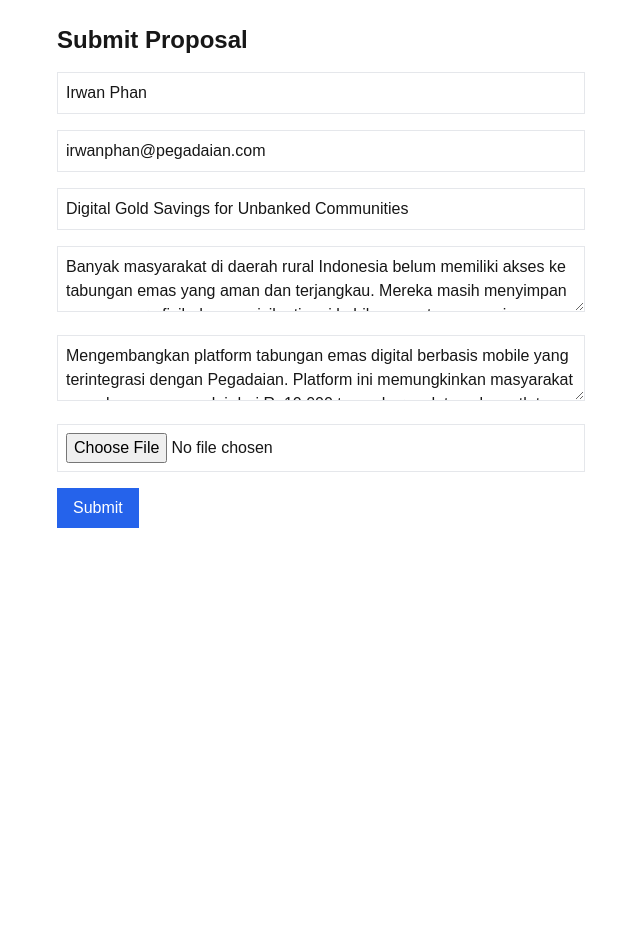
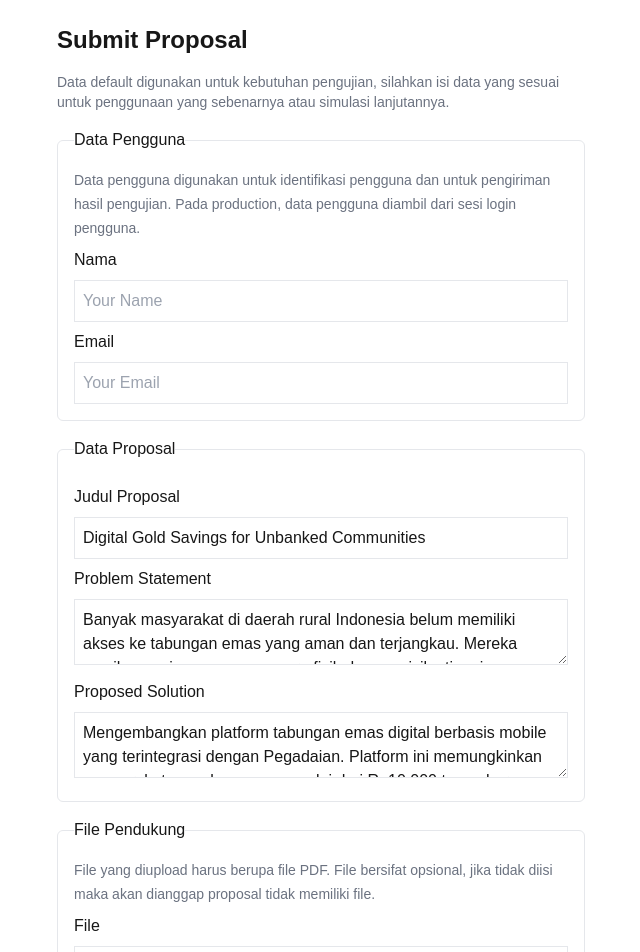
Before and after one commit to irwanphan/proval, a Next.js app: page /submit in a window 1280 px wide. Shown: the top 952 px of the page, without its empty margins (319-959 px from the left). Before the commit the page ends 800 px from the top, so only its background shows below. Built offline with nearby package versions, Linux system fonts and the light colour scheme.

Commit message:
Integrate @vercel/blob for file uploads in proposal submission and update form to enhance user experience with clearer field organization. Adjusted default values for name and email fields, and added error handling for submission process.

```diff
--- a/app/api/submit/route.ts
+++ b/app/api/submit/route.ts
@@ -1,27 +1,26 @@
 import { NextRequest, NextResponse } from 'next/server';
 import { prisma } from '@/lib/prisma';
-import { writeFile } from 'fs/promises';
-import path from 'path';
-
+import { put } from '@vercel/blob';
 import { evaluateProposal } from '@/lib/evaluateWithAI';
 
 export async function POST(req: NextRequest) {
+  try {
     const formData = await req.formData();
     const name = formData.get('name') as string;
     const email = formData.get('email') as string;
     const title = formData.get('title') as string;
     const problem = formData.get('problem') as string;
     const solution = formData.get('solution') as string;
-  const file = formData.get('file') as File;
+    const file = formData.get('file') as File | null;
 
-  if (!file || !file.name) {
-    return NextResponse.json({ message: 'No file uploaded' }, { status: 400 });
+    // Handle file upload jika ada
+    let documentUrl = '';
+    if (file && file.name) {
+      const blob = await put(file.name, file, {
+        access: 'public',
+      });
+      documentUrl = blob.url;
     }
-
-  const buffer = Buffer.from(await file.arrayBuffer());
-  const filename = `${Date.now()}_${file.name}`;
-  const filepath = path.join(process.cwd(), 'public/uploads', filename);
-  await writeFile(filepath, buffer);
 
     // Simpan ke DB
     const proposal = await prisma.proposal.create({
@@ -35,7 +34,7 @@ export async function POST(req: NextRequest) {
         title,
         problem,
         solution,
-      documentUrl: `/uploads/${filename}`,
+        documentUrl,
         status: 'SUBMITTED'
       },
     });
@@ -52,4 +51,11 @@ export async function POST(req: NextRequest) {
     });
 
     return NextResponse.json({ message: 'Proposal submitted successfully', id: proposal.id });
+  } catch (error) {
+    console.error('Error submitting proposal:', error);
+    return NextResponse.json(
+      { message: 'Failed to submit proposal', error: error instanceof Error ? error.message : 'Unknown error' },
+      { status: 500 }
+    );
   }
+}
--- a/app/submit/page.tsx
+++ b/app/submit/page.tsx
@@ -5,8 +5,8 @@ import { useRouter } from 'next/navigation';
 
 export default function SubmitProposalPage() {
   const [formData, setFormData] = useState({
-    name: 'Irwan Phan',
-    email: 'irwanphan@pegadaian.com',
+    name: '',
+    email: '',
     title: 'Digital Gold Savings for Unbanked Communities',
     problem: 'Banyak masyarakat di daerah rural Indonesia belum memiliki akses ke tabungan emas yang aman dan terjangkau. Mereka masih menyimpan emas secara fisik dengan risiko tinggi kehilangan atau pencurian.',
     solution: 'Mengembangkan platform tabungan emas digital berbasis mobile yang terintegrasi dengan Pegadaian. Platform ini memungkinkan masyarakat menabung emas mulai dari Rp10.000 tanpa harus datang ke outlet, cukup melalui aplikasi dan jaringan agen lokal.',
@@ -46,14 +46,39 @@ export default function SubmitProposalPage() {
   return (
     <main className="p-6 max-w-xl mx-auto">
       <h1 className="text-2xl font-bold mb-4">Submit Proposal</h1>
+      <p className="text-sm text-gray-500 mb-4">
+        Data default digunakan untuk kebutuhan pengujian, silahkan isi data yang sesuai untuk penggunaan yang sebenarnya atau simulasi lanjutannya.
+      </p>
       <form onSubmit={handleSubmit} className="space-y-4">
-        <input name="name" placeholder="Your Name" required value={formData.name} onChange={handleChange} className="w-full border p-2" />
-        <input name="email" placeholder="Your Email" required value={formData.email} onChange={handleChange} className="w-full border p-2" />
-        <input name="title" placeholder="Proposal Title" required value={formData.title} onChange={handleChange} className="w-full border p-2" />
-        <textarea name="problem" placeholder="Problem Statement" required value={formData.problem} onChange={handleChange} className="w-full border p-2" />
-        <textarea name="solution" placeholder="Proposed Solution" required value={formData.solution} onChange={handleChange} className="w-full border p-2" />
-        <input type="file" required onChange={(e) => setFile(e.target.files?.[0] || null)} className="w-full border p-2" />
-        <button type="submit" disabled={loading} className="bg-blue-600 text-white px-4 py-2">
+        <fieldset className="space-y-2 p-4 border rounded-md">
+          <legend>Data Pengguna</legend>
+          <small className="text-sm text-gray-500">
+            Data pengguna digunakan untuk identifikasi pengguna dan untuk pengiriman hasil pengujian. Pada production, data pengguna diambil dari sesi login pengguna.
+          </small>
+          <label className="block">Nama</label>
+          <input name="name" placeholder="Your Name" required value={formData.name} onChange={handleChange} className="w-full border p-2" />
+          <label className="block">Email</label>
+          <input name="email" placeholder="Your Email" required value={formData.email} onChange={handleChange} className="w-full border p-2" />
+        </fieldset>
+        <fieldset className="space-y-2 p-4 border rounded-md">
+          <legend>Data Proposal</legend>
+          <label className="block">Judul Proposal</label>
+          <input name="title" placeholder="Proposal Title" required value={formData.title} onChange={handleChange} className="w-full border p-2" />
+          <label className="block">Problem Statement</label>
+          <textarea name="problem" placeholder="Problem Statement" required value={formData.problem} onChange={handleChange} className="w-full border p-2" />
+          <label className="block">Proposed Solution</label>
+          <textarea name="solution" placeholder="Proposed Solution" required value={formData.solution} onChange={handleChange} className="w-full border p-2" />
+        </fieldset>
+        <fieldset className="space-y-2 p-4 border rounded-md">
+          <legend>File Pendukung</legend>
+          <small className="text-sm text-gray-500">
+            File yang diupload harus berupa file PDF. File bersifat opsional, jika tidak diisi maka akan dianggap proposal tidak memiliki file.
+          </small>
+          <label className="block">File</label>
+          <input type="file" onChange={(e) => setFile(e.target.files?.[0] || null)} className="w-full border p-2" />
+        </fieldset>
+        <button type="submit" disabled={loading}
+          className="bg-blue-600 text-white px-4 py-2 rounded-md w-full hover:bg-blue-700 disabled:opacity-50">
           {loading ? 'Submitting...' : 'Submit'}
         </button>
       </form>
--- a/package.json
+++ b/package.json
@@ -10,6 +10,7 @@
   },
   "dependencies": {
     "@prisma/client": "^6.6.0",
+    "@vercel/blob": "^1.0.0",
     "bcrypt": "^5.1.1",
     "next": "^14.2.28",
     "next-auth": "^4.24.11",
```
Also changed, not shown: 1 other file (tests, documents, lock files or other folders). Lines whose indentation alone changed are shown as unchanged.
